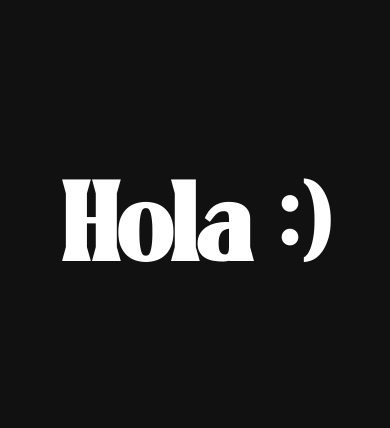
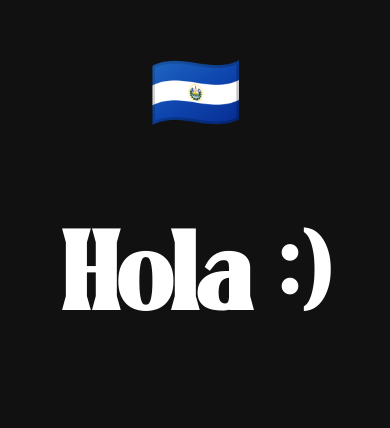
Before and after one commit to salitog/salitog.github.io, a plain HTML site: page index.html in a window 390 px wide. Shown: the part 193-621 px from the top of the page. Drawn offline with Linux system fonts and the light colour scheme; files whose address does not match are found by name.

Commit message:
La Bandera

```diff
--- a/index.html
+++ b/index.html
@@ -3,21 +3,12 @@
   <head>
     <link rel="stylesheet" type="text/css" media="screen" href="style.css" />
     <style type="text/css" media="screen">
-      body {
-        background-color: #111111;
-        color: white;
-        text-align: center;
-        display: flex;
-        justify-content: center;
-        align-items: center;
-        height: 100vh;
-        font-size: 55px;
-        font-family: "Mafins", Georgia;
-      }
     </style>
   </head>
   <body>
-    <h1>Hola :)
-    </h1>
+    <div class = "fixed-position">
+      <span class="flag-emoji">🇸🇻</span>
+      <h1>Hola :)</h1>
+    </div>
   </body>
 </html>
--- a/style.css
+++ b/style.css
@@ -1,4 +1,17 @@
-/* Webfont: Mafins-Regular */@font-face {
+body {
+    background-color: #111111;
+    color: white;
+    text-align: center;
+    display: flex;
+    justify-content: center;
+    align-items: center;
+    height: 100vh;
+    font-size: 55px;
+    font-family: "Mafins", Georgia;
+  }
+
+/* Webfont: Mafins-Regular */
+@font-face {
     font-family: 'Mafins';
     src: url('fonts/Mafins/Web-TT/Mafins.eot'); /* IE9 Compat Modes */
     src: url('fonts/Mafins/Web-TT/Mafins.eot?#iefix') format('embedded-opentype'), /* IE6-IE8 */
@@ -9,3 +22,27 @@
     font-weight: normal;
     text-rendering: optimizeLegibility;
 }
+
+.fixed-position {
+    position: fixed;
+}
+
+img.emojione {
+    margin: 0px !important;
+    display: inline !important;
+}
+
+.flag-emoji {
+    top: 0;
+    left: 0;
+    font-size: 50px;
+    padding-left: .5%;
+}
+
+@media only screen and (max-width: 600px) {
+    .flag-emoji {
+        font-size: 75px;
+    }
+}
+
+span{font-size:2rem;}
```
